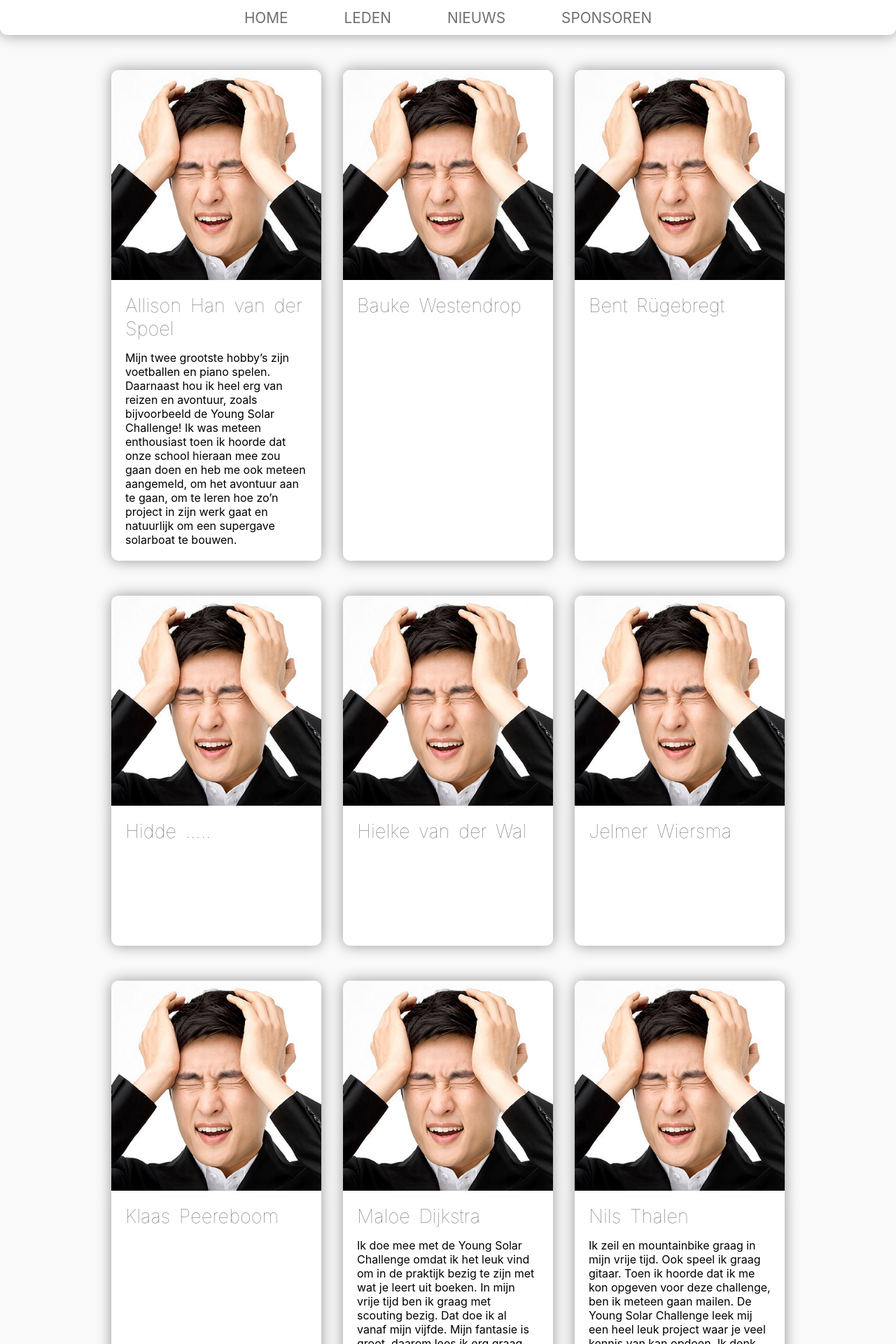
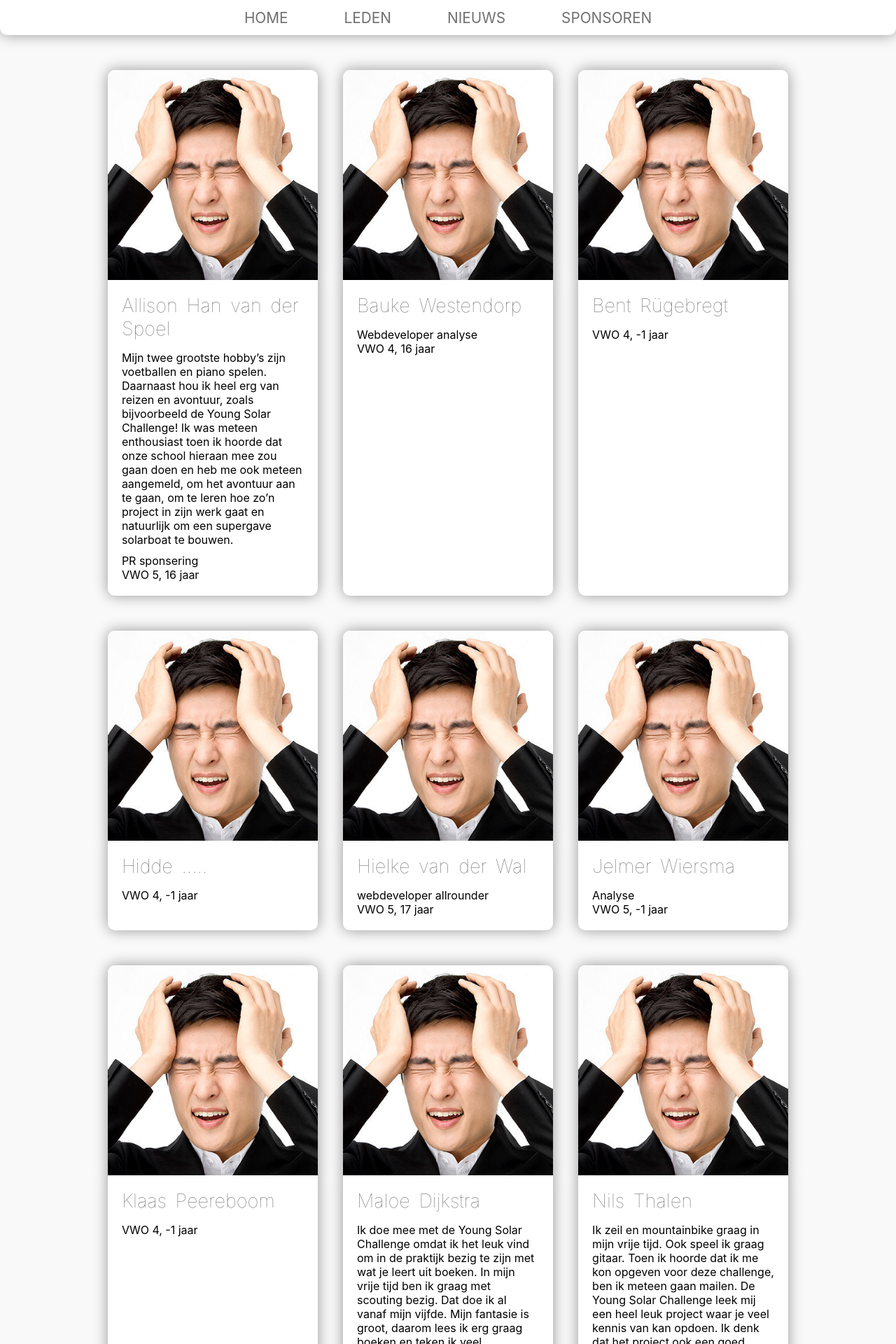
Before and after one commit to YoungSolarChallengeRaai/youngsolarchallengeraai.github.io, a Jekyll site: the page built from leden.html, in a window 1280 px wide. Shown: the top 1920 px of the page at 70% size. Built offline with Jekyll 4.4.1, drawn with Linux system fonts in a browser that asks for light colours; some of the changed text lies outside the part shown.

Commit message:
kleine verbeteringen

```diff
--- a/_data/team.json
+++ b/_data/team.json
@@ -8,7 +8,7 @@
 		"description": "Mijn twee grootste hobby’s zijn voetballen en piano spelen. Daarnaast hou ik heel erg van reizen en avontuur, zoals bijvoorbeeld de Young Solar Challenge! Ik was meteen enthousiast toen ik hoorde dat onze school hieraan mee zou gaan doen en heb me ook meteen aangemeld, om het avontuur aan te gaan, om te leren hoe zo’n project in zijn werk gaat en natuurlijk om een supergave solarboat te bouwen. "
 	},
 	{
-		"name": "Bauke Westendrop",
+		"name": "Bauke Westendorp",
 		"age": 16,
 		"class": "VWO 4",
 		"function": "Webdeveloper analyse",
@@ -35,7 +35,7 @@
 		"name": "Hielke van der Wal",
 		"age": 17,
 		"class": "VWO 5",
-		"function": "webdeveloper arounder",
+		"function": "webdeveloper allrounder",
 		"picture": "/resources/images/team/hielke.png",
 		"description": ""
 	},
--- a/leden.html
+++ b/leden.html
@@ -10,6 +10,8 @@ title: "Leden"
             <div class="content">
                 <h3>{{ member.name }}</h3>
                 <p>{{ member.description }}</p>
+                <p class="function"> {{member.function}}</p>
+                <p>{{member.class}}, {{member.age}} jaar</p>
             </div>
         </div>
     {% endfor %}
--- a/style/team.css
+++ b/style/team.css
@@ -7,7 +7,9 @@
 
 .team-page .team-member {
 	width: 300px;
-	min-height: 500px;
+	margin-left: 1%;
+	margin-right: 1%;
+	/* min-height: 500px; */
 
 	display: flex;
 	flex-direction: column;
@@ -43,3 +45,7 @@
 	margin-bottom: 15px;
 	text-transform: unset;
 }
+
+.team-page .team-member .content .function{
+	margin-top: 10px;
+}
```
